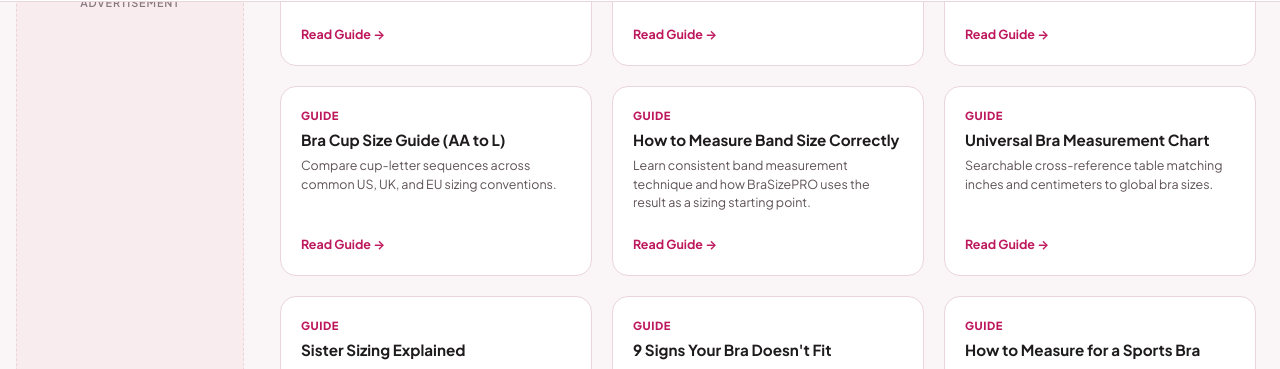
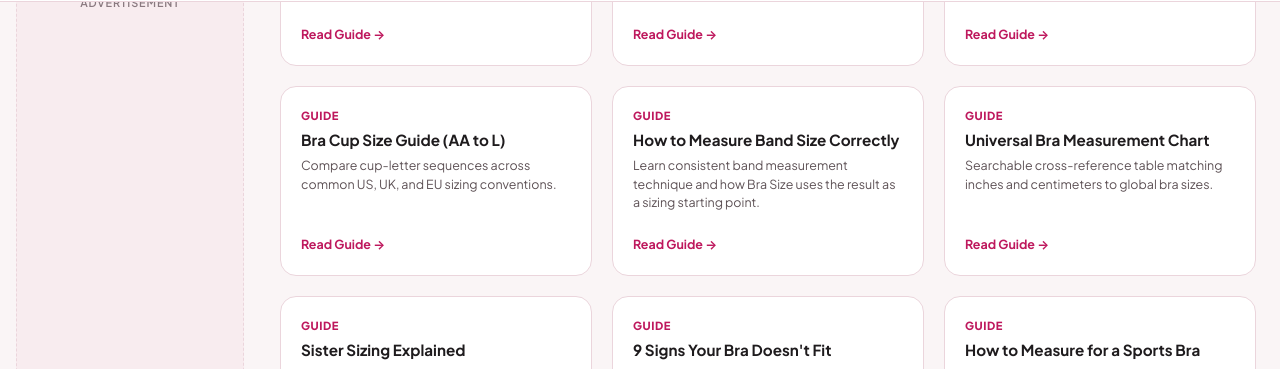
Before and after one commit to sharpedge74-cmyk/Bra-Size-Pro, a Jekyll site: the page built from index.html, in a window 1280 px wide and 900 px high, scrolled down 2712 px. Shown: the part 103-472 px from the top of the window. Built offline with Jekyll 4.4.1, drawn with Linux system fonts in a browser that asks for light colours; some web fonts are replaced.

Commit message:
Replace BraSizePRO with Bra Size

```diff
--- a/_data/nav.yml
+++ b/_data/nav.yml
@@ -94,7 +94,7 @@ all_guides:
     desc: "Compare cup-letter sequences across common US, UK, and EU sizing conventions."
   - title: "How to Measure Band Size Correctly"
     url: "/how-to-measure-band-size"
-    desc: "Learn consistent band measurement technique and how BraSizePRO uses the result as a sizing starting point."
+    desc: "Learn consistent band measurement technique and how Bra Size uses the result as a sizing starting point."
   - title: "Universal Bra Measurement Chart"
     url: "/bra-measurement-chart"
     desc: "Searchable cross-reference table matching inches and centimeters to global bra sizes."
```
